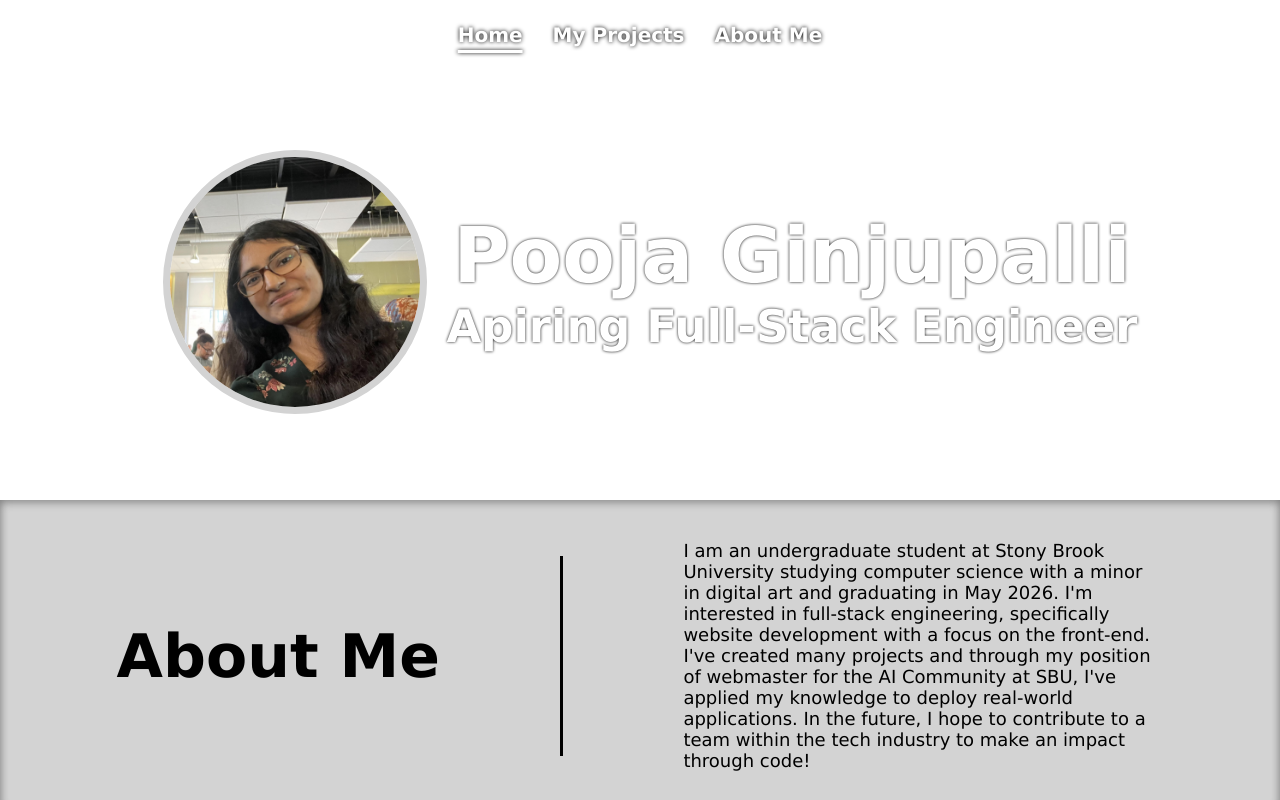
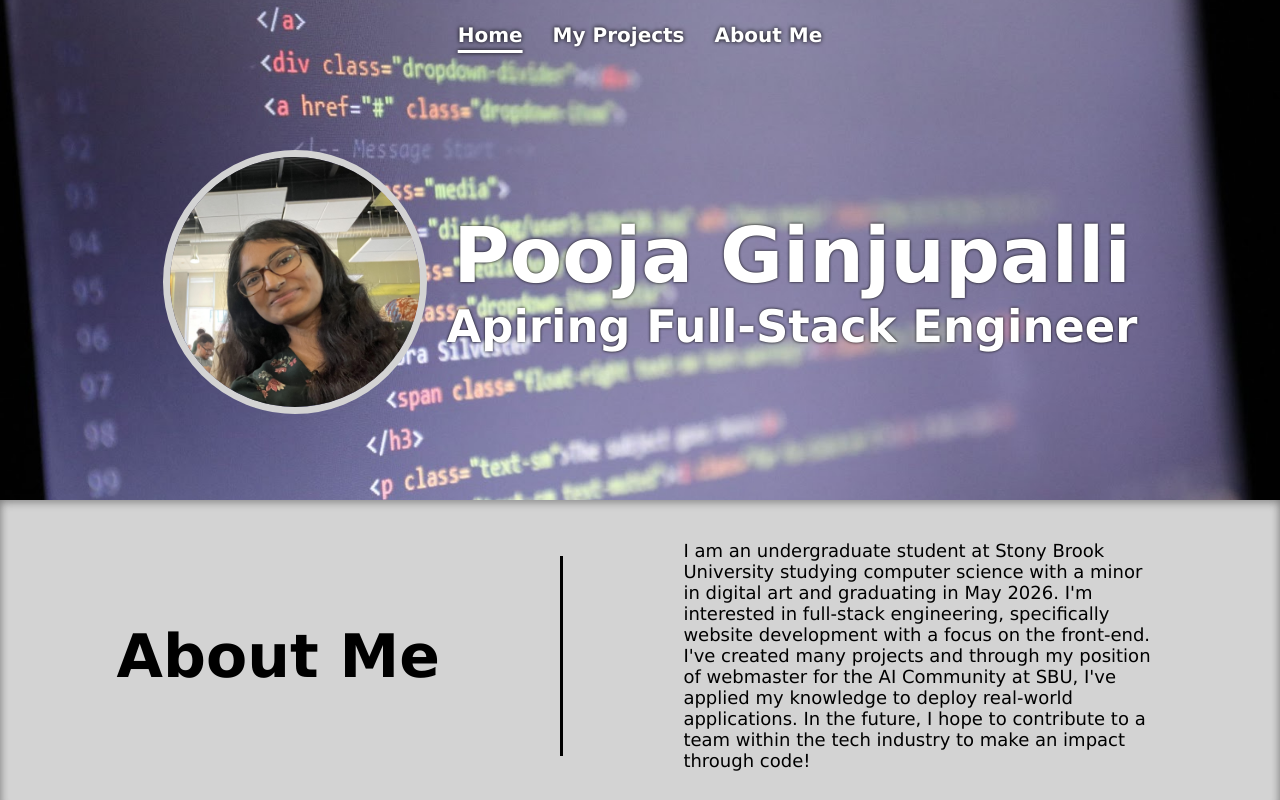
Before and after one commit to pginjupalli/DigitalPortfolio, a plain HTML site: page index.html in a window 1280 px wide. Shown: the top 800 px of the page. Drawn offline with Linux system fonts and the light colour scheme; the site is published under a folder, as on GitHub Pages, so addresses that start at the root find nothing.

Commit message:
trying to fix background image
Signed-off-by: Pooja Ginjupalli <pujaginjupalli3@gmail.com>

```diff
--- a/about.css
+++ b/about.css
@@ -9,7 +9,7 @@
 }
 
 .header {
-    background-image: url("/assets/homebackground.jpg");
+    background-image: url("./assets/homebackground.jpg");
     background-repeat: no-repeat;
     background-size: cover;
     background-position: center;
--- a/index.css
+++ b/index.css
@@ -9,7 +9,7 @@
 }
 
 .header {
-    background-image: url("/assets/homebackground.jpg");
+    background-image: url("./assets/homebackground.jpg");
     background-repeat: no-repeat;
     background-size: cover;
     background-position: center;
--- a/projects.css
+++ b/projects.css
@@ -9,7 +9,7 @@
 }
 
 .header {
-    background-image: url("/assets/homebackground.jpg");
+    background-image: url("./assets/homebackground.jpg");
     background-repeat: no-repeat;
     background-size: cover;
     background-position: center;
```
Also changed, not shown: assets/tabicon.jpg (deleted), 1 other file.
